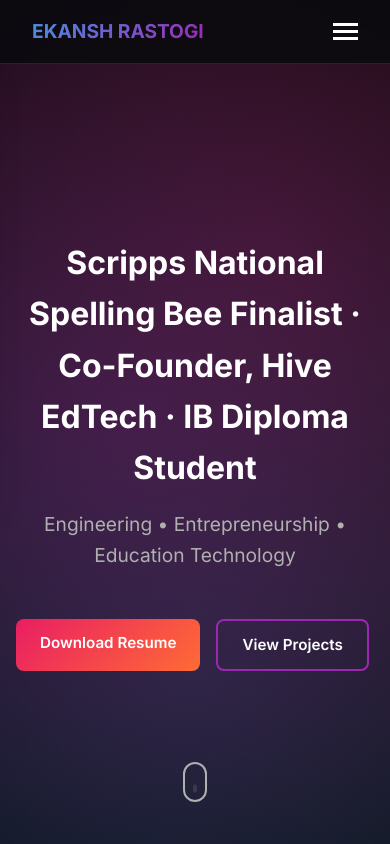
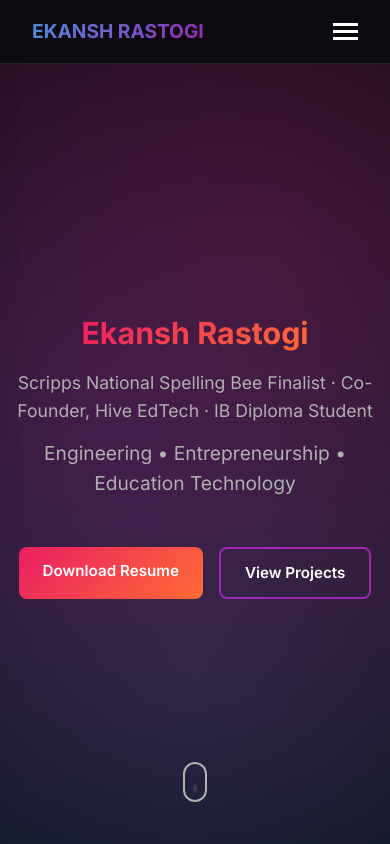
Before and after one commit to Akr1040317/ekanshPortfolio, a React (Create React App) app: page / in a window 390 px wide. Shown: the top 844 px of the page. Built offline with nearby package versions, Linux system fonts and the light colour scheme.

Commit message:
Hero: make name primary, add tagline line, center CTAs, adjust sizes

```diff
--- a/src/App.css
+++ b/src/App.css
@@ -147,9 +147,9 @@
 }
 
 .hero-title {
-    font-size: 4rem;
+    font-size: 3rem;
     font-weight: 700;
-    margin-bottom: 1rem;
+    margin-bottom: 0.75rem;
     animation: fadeInUp 1s ease;
 }
 
@@ -165,6 +165,13 @@
     color: var(--text-secondary);
     margin-bottom: 3rem;
     animation: fadeInUp 1s ease 0.2s both;
+}
+
+/* Secondary tagline line under main name */
+.hero-tagline {
+    font-size: 1.1rem;
+    color: var(--text-secondary);
+    margin-bottom: 0.75rem;
 }
 
 .hero-image-placeholder {
@@ -1082,6 +1089,8 @@
     display: flex;
     gap: 1rem;
     flex-wrap: wrap;
+    justify-content: center;
+    margin-top: 1rem;
 }
 
 /* About Section */
@@ -1455,7 +1464,7 @@
 
 @media (max-width: 768px) {
     .hero-title {
-        font-size: 2.5rem;
+        font-size: 2.25rem;
     }
 
     .hero-subtitle {
@@ -1611,7 +1620,7 @@
     }
 
     .hero-title {
-        font-size: 2rem;
+        font-size: 1.9rem;
     }
 
     .section-title {
--- a/src/components/Hero.jsx
+++ b/src/components/Hero.jsx
@@ -5,7 +5,10 @@ const Hero = () => {
   return (
     <section id="home" className="hero">
       <div className="hero-content">
-        <h1 className="hero-title">Scripps National Spelling Bee Finalist · Co-Founder, Hive EdTech · IB Diploma Student</h1>
+        <h1 className="hero-title">
+          <span className="gradient-text">Ekansh Rastogi</span>
+        </h1>
+        <p className="hero-tagline">Scripps National Spelling Bee Finalist · Co-Founder, Hive EdTech · IB Diploma Student</p>
         <p className="hero-subtitle">Engineering • Entrepreneurship • Education Technology</p>
         <div className="hive-links">
           <a href={resumePdf} className="cta-button primary" download>
```
